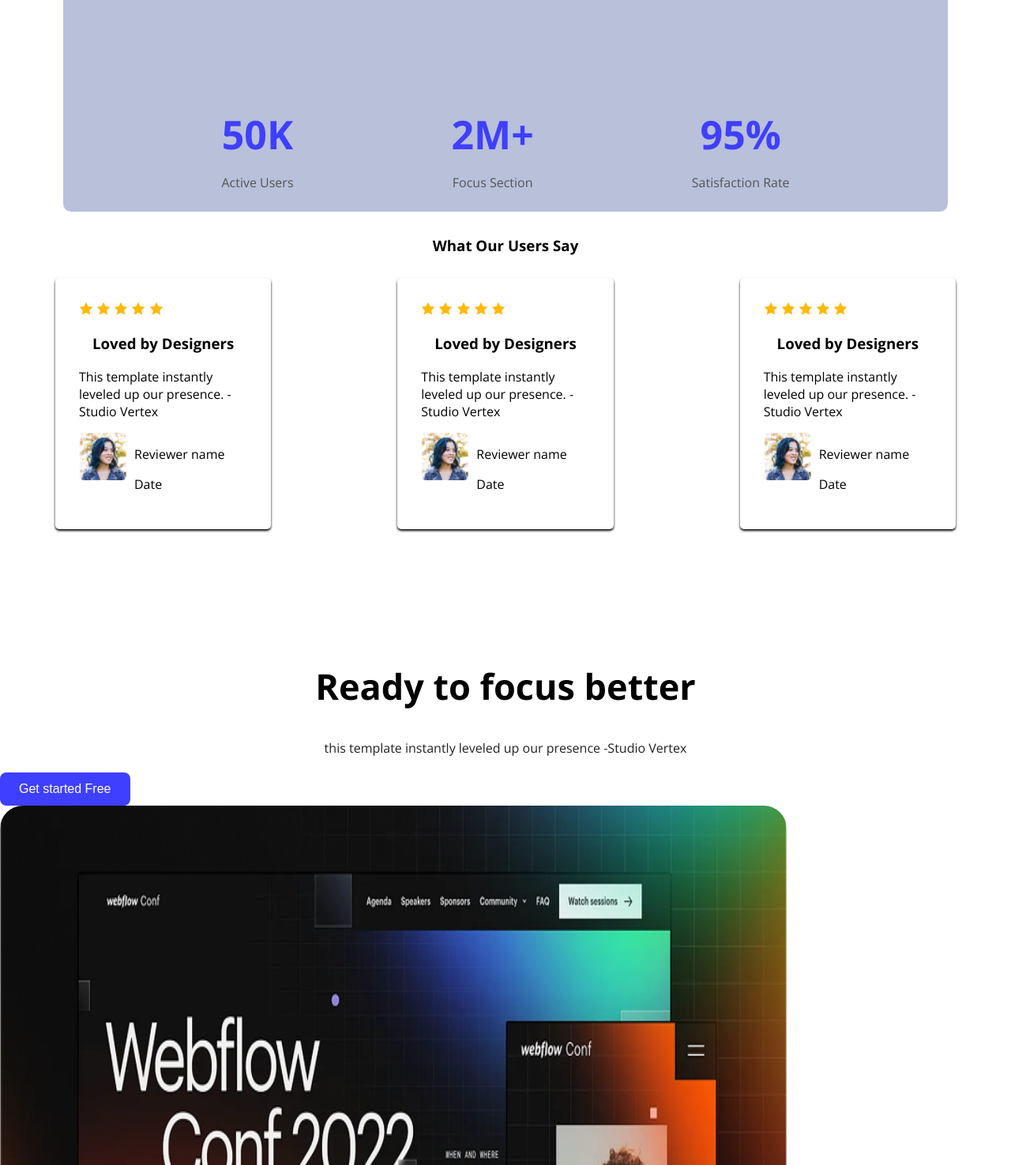
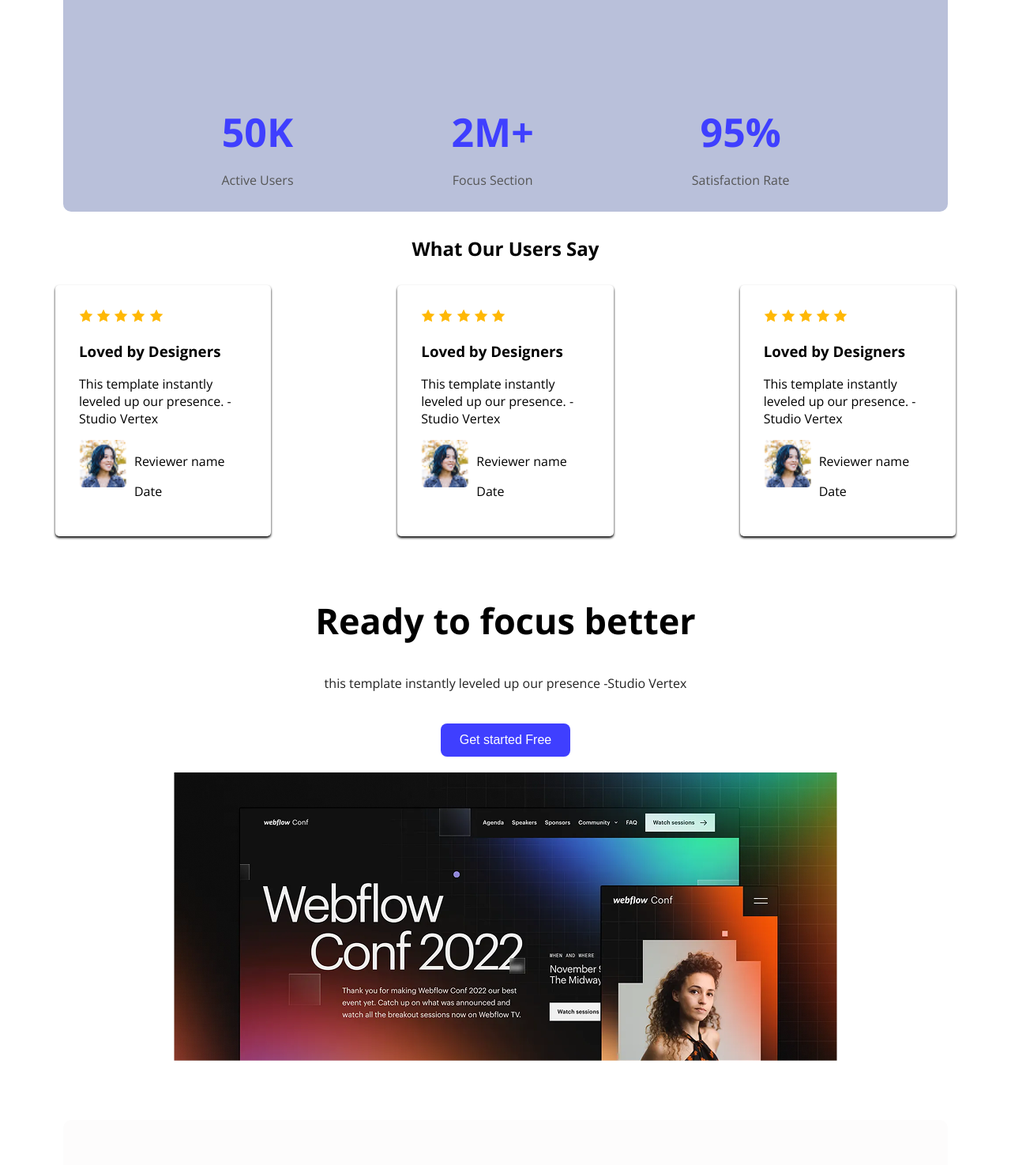
Before and after one commit to Apon2-CSE/as-1, a plain HTML site: page index.html in a window 1280 px wide. Shown: the part 1204-2679 px from the top of the page at 79% size. Drawn offline with nearby package versions, Linux system fonts and the light colour scheme.

Commit message:
complete

```diff
--- a/index.html
+++ b/index.html
@@ -55,7 +55,7 @@
         </div>
      </section>
     <section class="views">
-        <h3>What Our Users Say</h3>
+        <h1>What Our Users Say</h1>
         <div class="review">
          <div class="says">
             <img src="./images/icon-star.png" alt="">
@@ -112,7 +112,7 @@
        </div>
     </section>
 
-    <section class="focus"></div>
+    <section class="focus">
        <div class="f1"> <h1>Ready to focus better</h1></div>
       <div class="f2">  <p>this template instantly leveled up our presence -Studio Vertex</p></div>
       <button class="f3">Get started Free</button>
--- a/styles/style.css
+++ b/styles/style.css
@@ -151,8 +151,8 @@ background-color: #ffffff;
 
 .productive-user h2{
     text-align: center;
-    font-size: 28px;
-    margin-bottom: 40px;
+    font-size: 40px;
+    margin-bottom: 10px;
     color: #222;
 
 }
@@ -161,7 +161,7 @@ background-color: #ffffff;
     justify-content: center;
     gap: 40px;
     flex-wrap: wrap;
-     margin-bottom: 50px;
+     margin-bottom: 20px;
 }
 .start-box{
     padding: 80px;
@@ -189,7 +189,7 @@ margin-bottom: 10px;
     justify-content: space-between;
     gap: 40px;
     padding: 60px 20px;
-    background-color: white;
+    background-color: rgb(253, 252, 252);
 }
 .contact-left{
     flex:1;
@@ -243,12 +243,14 @@ form button:hover{
     background-color: white;
     color: #222;
 }
-.views h3{
+.views h1{
  text-align: center;
+ font-weight: bold;
 
 }
 .views{
     margin-top: 30px;
+    height:350px;
 }
 
 .review{
@@ -263,10 +265,9 @@ form button:hover{
     padding: 30px;
     border: 5px;
     border-radius: 5px;
+    box-shadow: 0px 2px 3px 0px black;
+   }
 
-    box-shadow: 0px 2px 3px 0px black;
-
-}
 .p{
     display: flex;
     gap: 10px;
@@ -282,7 +283,12 @@ form button:hover{
 }
 
 .focus{
+    height: 640px;
+    margin-top: 10px;
     align-items: center;
+     text-align: center;
+    padding: 60px 20px;
+
 
 }
 .f1{
@@ -299,6 +305,7 @@ form button:hover{
     color: #222;
 }
 .f3{
+    margin-top: 20px;
     text-align: center;
      background: #3f3fff;
     color: white;
@@ -307,13 +314,26 @@ form button:hover{
     border-radius: 8px;
     font-size: 16px;
 }
+.f3:hover{
+    background-color: white;
+    color: #222;
+}
+.f4{
+    border-radius: 10px;
+    align-items: center;
+    margin: 180px;
+    margin-top: 20px;
+    max-width: 75%;
+    max-height: 75%;
 
-.focus img{
+}
+
+/*.focus img{
     width: 996px;
     height: 696px;
     border-radius: 29px;
 
-}
+}*/
 
 footer{
    padding: 60px 20px;
```
